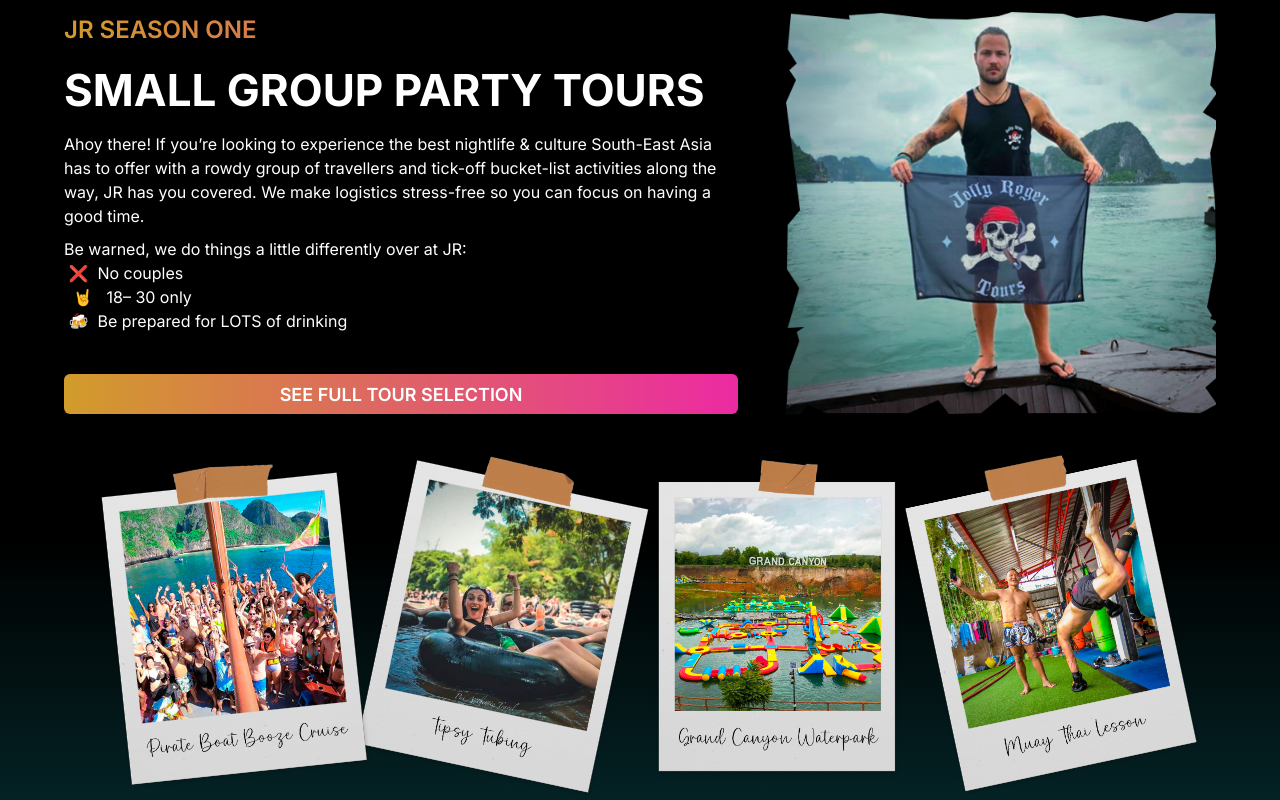
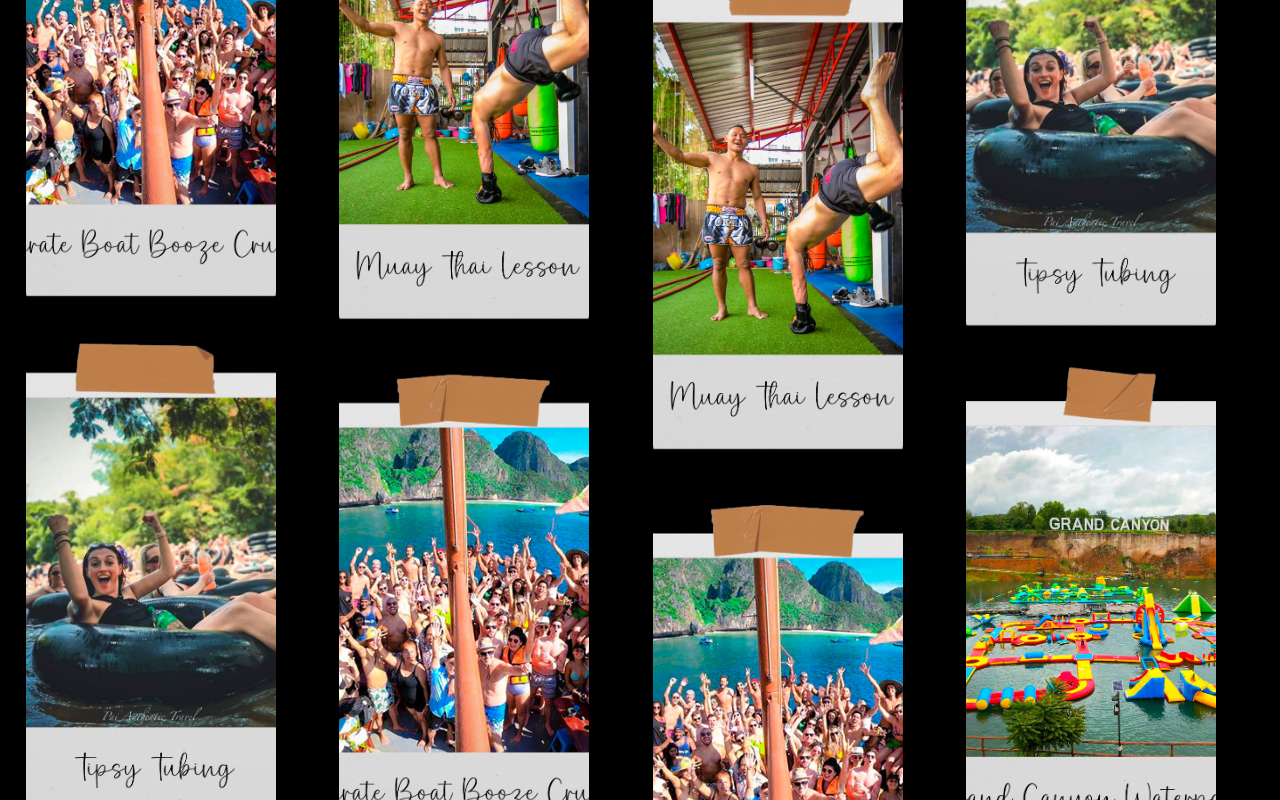
Before and after one commit to DWC97/j3-v3-project, a Next.js app: page / in a window 1280 px wide. Shown: the part 980-1780 px from the top of the page. Built offline with nearby package versions, Linux system fonts and the light colour scheme.

Commit message:
basic column scroll implemented

```diff
--- a/src/app/page.tsx
+++ b/src/app/page.tsx
@@ -7,13 +7,14 @@
 import Contact from "@/components/contact/Contact";
 import Footer from "@/components/Footer";
 import { useState } from 'react';
+import { About2 } from "@/components/about/About2";
 
 export default function Home() {
 
   return (
       <div className="overflow-x-hidden">
         <Hero/>
-        <About />
+        <About2 />
         <TourSelection />
         <Contact />
       </div>
--- a/src/components/about/About2.tsx
+++ b/src/components/about/About2.tsx
@@ -1,6 +1,7 @@
 'use client';
 
-import { useEffect } from 'react';
+import { useEffect, useRef, useState } from 'react';
+import { useTransform, useScroll, motion } from 'framer-motion';
 import './AboutStyles.css'
 import Image from 'next/image';
 import Lenis from '@studio-freight/lenis'
@@ -13,13 +14,112 @@
     "/about/pirate-polaroid.png",
     "/about/tubing-polaroid.png",
     "/about/waterpark-polaroid.png",
+    "/about/muaythai-polaroid.png",
+    "/about/pirate-polaroid.png",
+    "/about/tubing-polaroid.png",
+    "/about/waterpark-polaroid.png",
     "/about/muaythai-polaroid.png"
 ]
 
 export function About2(){
+
+    const gallery = useRef(null);
+
+  const [dimension, setDimension] = useState({width:0, height:0});
+
+
+
+  const { scrollYProgress } = useScroll({
+
+    target: gallery,
+
+    offset: ['start end', 'end start']
+
+  })
+
+  const { height } = dimension;
+
+  const y = useTransform(scrollYProgress, [0, 1], [0, height * 2])
+
+  const y2 = useTransform(scrollYProgress, [0, 1], [0, height * 3.3])
+
+  const y3 = useTransform(scrollYProgress, [0, 1], [0, height * 1.25])
+
+  const y4 = useTransform(scrollYProgress, [0, 1], [0, height * 3])
+
+    useEffect( () => {
+        // const lenis = new Lenis()
+
+        // const raf = (time) => {
+        //   lenis.raf(time)
+        //   requestAnimationFrame(raf)
+        // }
+
+        // requestAnimationFrame(raf)
+
+        const resize = () => {
+
+            setDimension({width: window.innerWidth, height: window.innerHeight})
+
+          }
+
+
+
+          window.addEventListener("resize", resize)
+
+        //   requestAnimationFrame(raf);
+
+          resize();
+
+
+
+          return () => {
+
+            window.removeEventListener("resize", resize);
+
+          }
+      }, [])
+
     return (
-        <div>
+        <main className="main">
 
-        </div>
+                <div className="gallery" ref={gallery}>
+                    <div className="galleryWrapper">
+                        <Column images={[images[0], images[1], images[2]]} y={y}/>
+                        <Column images={[images[3], images[4], images[5]]} y={y2}/>
+                        <Column images={[images[6], images[7], images[8]]} y={y3}/>
+                        <Column images={[images[9], images[10], images[11]]} y={y4}/>
+                    </div>
+                </div>
+
+        </main>
     )
 }
+
+const Column = ({images, y}) => {
+    return (
+        <motion.div
+
+      className="column"
+
+      style={{y}}
+
+      >
+      <div
+        className="column"
+        >
+        {
+          images.map( (src, i) => {
+            return <div key={i} className="imageContainer">
+              <Image
+                src={src}
+                alt='image'
+                fill
+              />
+            </div>
+          })
+        }
+      </div>
+      </motion.div>
+    )
+  }
--- a/src/components/about/AboutStyles.css
+++ b/src/components/about/AboutStyles.css
@@ -0,0 +1,97 @@
+.gallery{
+
+    height: 175vh;
+
+    overflow: hidden;
+
+    background: black;
+
+    .galleryWrapper{
+
+        position: relative;
+
+        top: -12.5vh;
+
+        height: 200vh;
+
+        display: flex;
+
+        gap: 2vw;
+
+        padding: 2vw;
+
+        .column{
+
+            position: relative;
+
+            height: 100%;
+
+            width: 25%;
+
+            min-width: 250px;
+
+            display: flex;
+
+            flex-direction: column;
+
+            gap: 2vw;
+
+            white-space: nowrap;
+
+            &:nth-of-type(1){
+
+                top: -30%;
+
+            }
+
+            &:nth-of-type(2){
+
+                top: -70%;
+
+            }
+
+            &:nth-of-type(3){
+
+                top: -30%;
+
+            }
+
+            &:nth-of-type(4){
+
+                top: -60%;
+
+            }
+
+            .imageContainer{
+
+                position: absolute;
+
+                height: 33%;
+
+                width: 100%;
+
+                position: relative;
+
+                border-radius: 1vw;
+
+                overflow: hidden;
+
+                img{
+
+                    object-fit: cover;
+
+                }
+
+            }
+
+        }
+
+    }
+
+}
+
+.spacer{
+
+    height: 100vh;
+
+}
```
